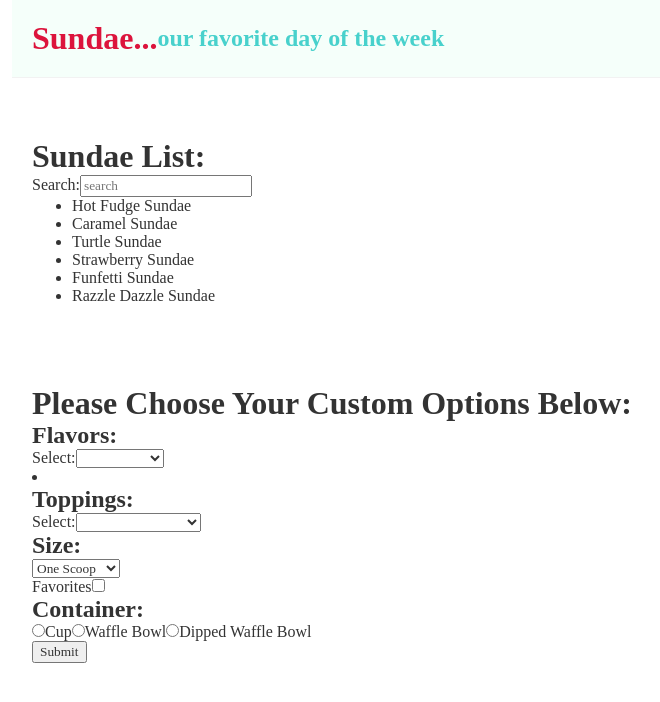
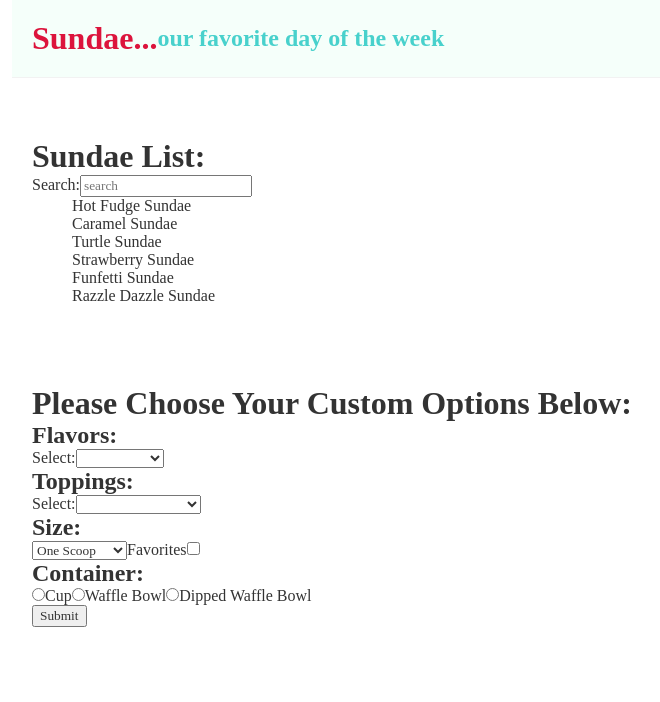
Before and after one commit to amcmilne/HR-React-Code-Challenge, a React (Create React App) app: page / in a window 1280 px wide. Both pictures are taken after a click on the button "+ Start Your Customized Sundae". Shown: the top 702 px of the page, without its empty margins (248-908 px from the left). Built offline with nearby package versions, Linux system fonts and the light colour scheme; a web font is replaced by a local one.

Commit message:
adjustments to the form component

```diff
--- a/src/App.js
+++ b/src/App.js
@@ -21,7 +21,7 @@ function App() {
       <div className="App">
         <div>
           {customizedOrder === "start" && (
-            <AddButton addCustomizedOrder={handleClickAddCustomizedOrder}/>
+            <AddButton addCustomizedOrder={handleClickAddCustomizedOrder} />
           )}
 
           {customizedOrder === "add-order" && <Form />}
--- /dev/null
+++ b/src/components/Cart.js
@@ -0,0 +1,14 @@
+import React from 'react'
+
+function Cart(props) {
+    const { storedSundaes } = props;
+
+    // console.log(props.cart)
+    return (
+        <div>
+            <ul>{storedSundaes}</ul>
+        </div>
+    )
+}
+
+export default Cart
--- a/src/components/Form.js
+++ b/src/components/Form.js
@@ -1,36 +1,83 @@
-import React from "react";
-import IceCreamList from "./IceCreamList";
-import ToppingsList from "./ToppingsList";
+import { useState } from "react";
+//import IceCreamList from "./IceCreamList";
+//import ToppingsList from "./ToppingsList";
+import content from "../content";
 
 function Form() {
+  const [icecream, setIcecream] = useState("");
+  const [toppings, setToppings] = useState("");
+  const [size, setSize] = useState("");
+  // const [container, setContainer] = useState("")
+
+  const handleIcecreamChange = (e) => {
+    e.preventDefault();
+    setIcecream(e.target.value);
+  };
+
+  const handleToppingsChange = (e) => {
+    e.preventDefault();
+    setToppings(e.target.value);
+  };
+
+  const handleSubmit = (e) => {
+    e.preventDefault();
+    const sundaeChoice = { icecream, toppings, size };
+    console.log(sundaeChoice);
+  };
+
   return (
     <div className="form">
+      <form onSubmit={handleSubmit}>
         <h1>Please Choose Your Custom Options Below: </h1>
+
         <div className="icecreamOptions" id="myflavors">
           <h2>Flavors:</h2>
 
-        <IceCreamList />
+          <div className="icecream-list">
+            <label>Select:</label>
+            <select onChange={handleIcecreamChange}>
+              <option placeholder="Choices" value="Select Flavor"></option>
+              {content.icecream.map((flavors) => (
+                <option className="icrecreamFlavors" key={flavors.id}>
+                  {flavors.flavor}
+                </option>
+              ))}
+            </select>
+            {/* <li>{icecream}</li> */}
+          </div>
+
+          {/* <IceCreamList /> */}
         </div>
         <div className="toppingsOptions" id="mytoppings">
           <h2>Toppings:</h2>
-
-        <ToppingsList />
+          <div className="toppings-list">
+            <label>Select:</label>
+            <select onChange={handleToppingsChange}>
+              <option value="Select Toppings"></option>
+              {content.toppings.map((types) => (
+                <option className="icrecreamFlavors" key={types.id}>
+                  {types.type}
+                </option>
+              ))}
+            </select>
+            {/* <div style={{ borderRadius: "3px", backgroundColor: "#D8BFD8" }}>
+            {toppings}
+          </div> */}
+          </div>
+          {/* <ToppingsList /> */}
         </div>
 
-      <form>
         <h2>Size:</h2>
-        <select>
-          <option value="small">One Scoop</option>
-          <option value="medium">Two Scoops</option>
-          <option value="large">3 Scoops</option>
+        <select value={size} onChange={(e) => setSize(e.target.value)}>
+          <option value="One Scoop">One Scoop</option>
+          <option value="Two Scoops">Two Scoops</option>
+          <option value="Three Scoops">Three Scoops</option>
           <option value="shareable">Shareable</option>
         </select>
-      </form>
-      <form>
+
         <label>Favorites</label>
         <input name="flavors" type="checkbox" value="Favorites"></input>
-      </form>
-      <form>
+
         <h2>Container:</h2>
         <div className="radio">
           <label>
@@ -61,8 +108,12 @@ function Form() {
             Dipped Waffle Bowl
           </label>
         </div>
+
+        <p>{icecream}</p>
+        <p> {toppings}</p>
+        <p>{size}</p>
+        <button type="submit">Submit</button>
       </form>
-      <button type="submit">Submit</button>
     </div>
   );
 }
--- a/src/components/IceCreamList.js
+++ b/src/components/IceCreamList.js
@@ -1,28 +1,19 @@
-import React, { useState, useEffect } from "react";
+import React, { useState } from "react";
 import content from "../content";
 
 function IceCreamList() {
   const [icecream, setIcecream] = useState("");
 
-
   const handleIcecreamChange = (e) => {
     setIcecream(e.target.value);
   };
 
-  useEffect(() => {
-    setIcecream();
-  }, []);
-
-
-
   return (
     <div className="icecream-list">
-
-
       <label>Select:</label>
-      <select onChange={handleIcecreamChange}>
+      <select
+      onChange={handleIcecreamChange}>
         <option placeholder="Choices" value="Select Flavor"></option>
-
         {content.icecream.map((flavors) => (
           <option className="icrecreamFlavors" key={flavors.id}>
             {flavors.flavor}
--- a/src/components/SundaeList.js
+++ b/src/components/SundaeList.js
@@ -1,5 +1,6 @@
 import { useState, useEffect } from "react";
 import content from "../content";
+//import Cart from "../components/Cart";
 
 function SundaeList() {
   const [sundaes, setSundaes] = useState([]);
@@ -12,11 +13,16 @@ function SundaeList() {
 
   useEffect(() => {
     setFilteredSundaes(
-          sundaes.filter((sundae) =>
-            sundae.name.toLowerCase().includes(search.toLowerCase())
-          )
-        );
+      sundaes.filter((sundae) =>
+        sundae.name.toLowerCase().includes(search.toLowerCase())
+      )
+    );
   }, [search, sundaes]);
+
+  useEffect(() => {
+    localStorage.setItem("sundae", JSON.stringify(sundaes));
+  }, [sundaes]);
+  //console.log(sundaes);
 
   return (
     <>
@@ -25,12 +31,14 @@ function SundaeList() {
           <label>Search:</label>
           <input
             type="text"
+            value={search}
             placeholder="search"
             onChange={(e) => setSearch(e.target.value)}
           />
+
           <ul>
             {filteredSundaes.map((sundae, id) => (
-              <SundaeDetail key={id} {...sundae} />
+              <SundaeChoice key={id} {...sundae} />
             ))}
           </ul>
         </form>
@@ -38,13 +46,15 @@ function SundaeList() {
     </>
   );
 }
-const SundaeDetail = (props) => {
+const SundaeChoice = (props) => {
   const { name } = props;
-// console.log(props);
+  //console.log(props.name);
+
   return (
     <>
-      <li>{name}</li>
-
+      <div>
+        <span>{name}</span>
+      </div>
     </>
   );
 };
--- a/src/components/ToppingsList.js
+++ b/src/components/ToppingsList.js
@@ -12,14 +12,15 @@ function ToppingsList() {
       <label>Select:</label>
       <select onChange={handleToppingsChange}>
         <option value="Select Toppings"></option>
-
         {content.toppings.map((types) => (
           <option className="icrecreamFlavors" key={types.id}>
             {types.type}
           </option>
         ))}
       </select>
-      <div style={{borderRadius: "3px", backgroundColor:"#D8BFD8",  }}> {toppings} </div>
+      <div style={{ borderRadius: "3px", backgroundColor: "#D8BFD8" }}>
+        {toppings}
+      </div>
     </div>
   );
 }
```
Lines whose indentation alone changed are shown as unchanged.
